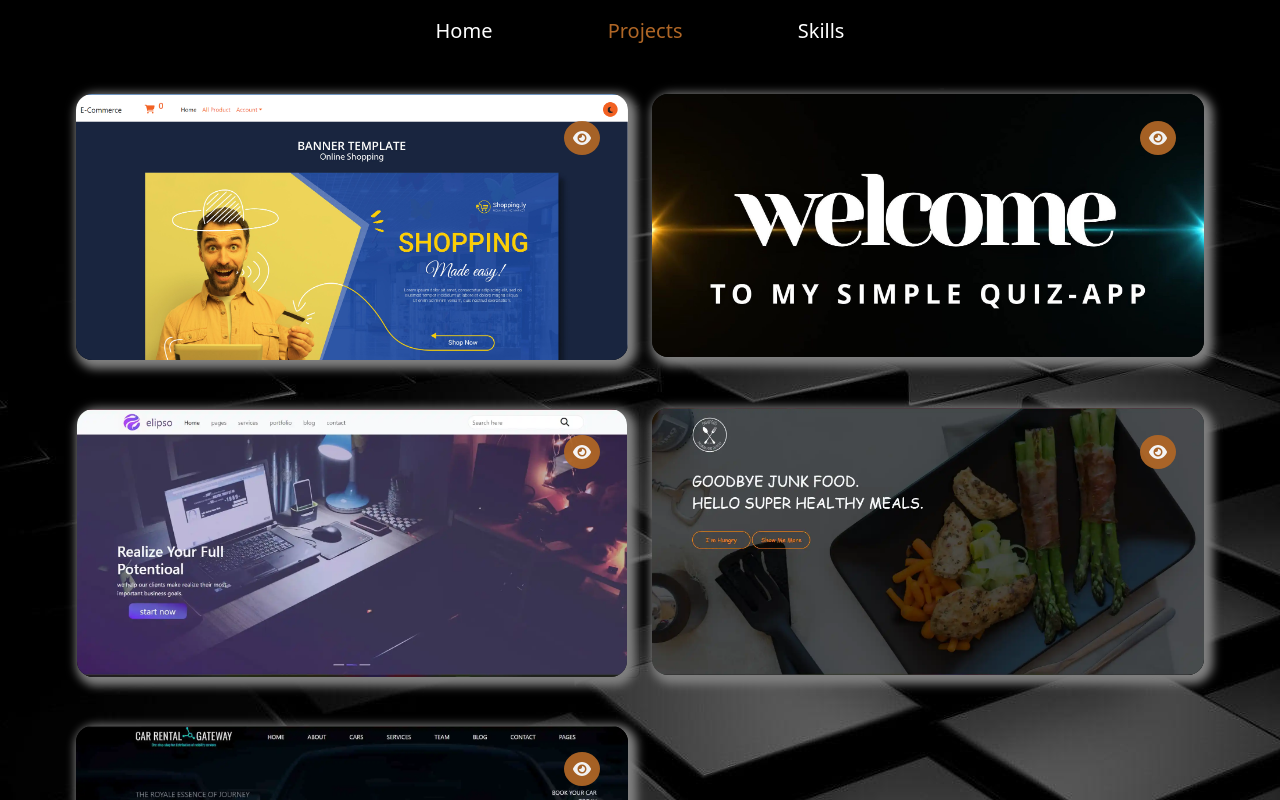
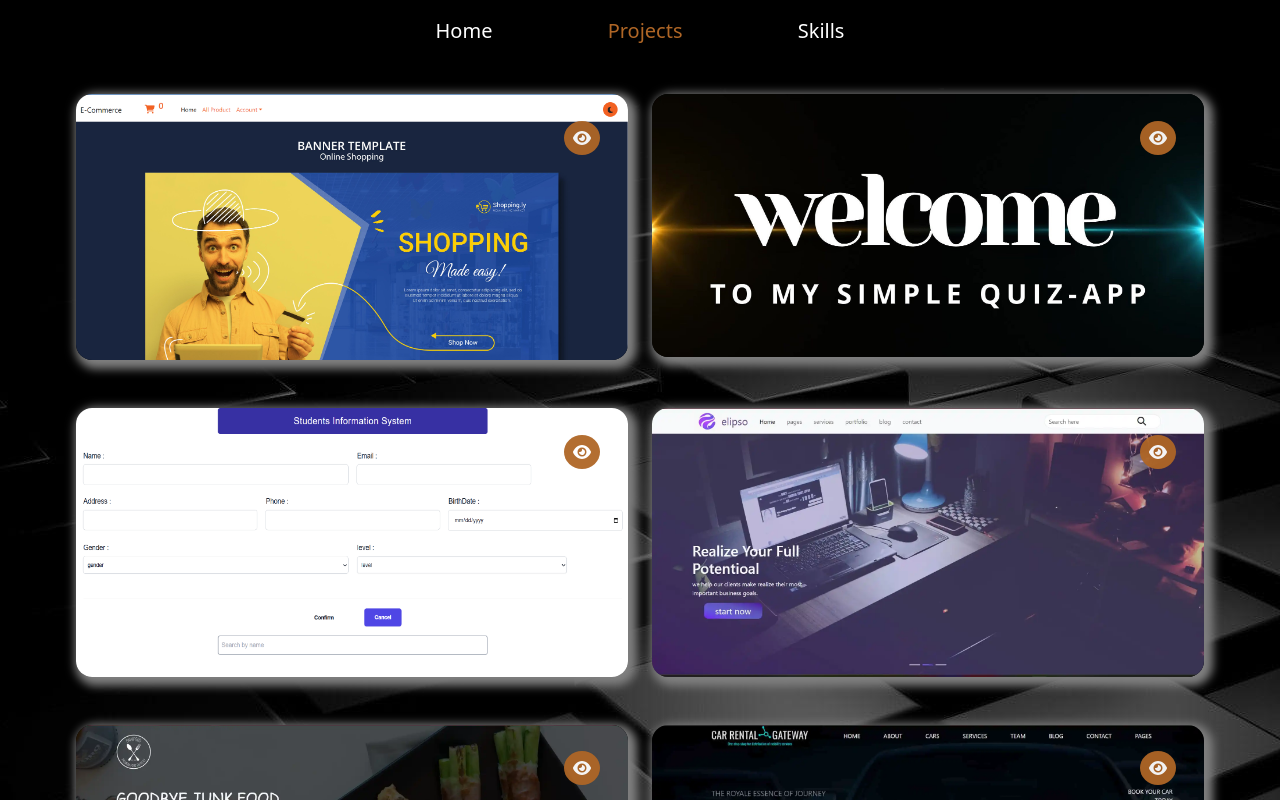
Before and after one commit to moustafa-abas/my_portfolio, a React (Vite) app: page /projects in a window 1280 px wide. Shown: the top 800 px of the page. Built offline with nearby package versions, Linux system fonts and the light colour scheme.

Commit message:
add new project

```diff
--- a/src/Projects.jsx
+++ b/src/Projects.jsx
@@ -2,6 +2,7 @@ import Header from "./Header"
 import carRental from'./assets/car rental.webp'
 import restaurant from'./assets/resturant.webp'
 import elipso from'./assets/elipso.webp'
+import crud from'./assets/crud.png'
 import quiz from'./assets/Black and Orange Modern Welcome to My Channel Video.jpg'
 import e_commerce from'./assets/e-commerce.png'
 import { FontAwesomeIcon } from '@fortawesome/react-fontawesome'
@@ -20,7 +21,11 @@ const Projects = () => {
         <img src={quiz} alt="" className="w-100 " />
         <a href="https://quiz-app-gilt-delta.vercel.app/" target="_blank" ><FontAwesomeIcon icon={faEye} fade style={{color:"#fff"}} className="icon"/></a>
         </div>
-      <div className="card  w-100   border- my-4">
+        <div className="card  w-100 border-0 my-4">
+        <img src={crud} alt="" className="w-100 h-100" />
+        <a href="https://my-crud-system.vercel.app/" target="_blank" ><FontAwesomeIcon icon={faEye} fade style={{color:"#fff"}} className="icon"/></a>
+        </div>
+      <div className="card  w-100   border-0 my-4">
         <img src={elipso} alt="" className="w-100" />
         <a href="https://elipso-project.vercel.app/" target="_blank" >  <FontAwesomeIcon icon={faEye} fade style={{color:"#fff"}} className="icon"/></a>
       </div>
@@ -33,6 +38,7 @@ const Projects = () => {
         <a href="https://car-rental-ashy.vercel.app/" target="_blank" ><FontAwesomeIcon icon={faEye} fade style={{color:"#fff"}} className="icon"/></a>
         </div>
 
+
     </div>
     </>
   )
```
Also changed, not shown: src/assets/crud.png (added).
